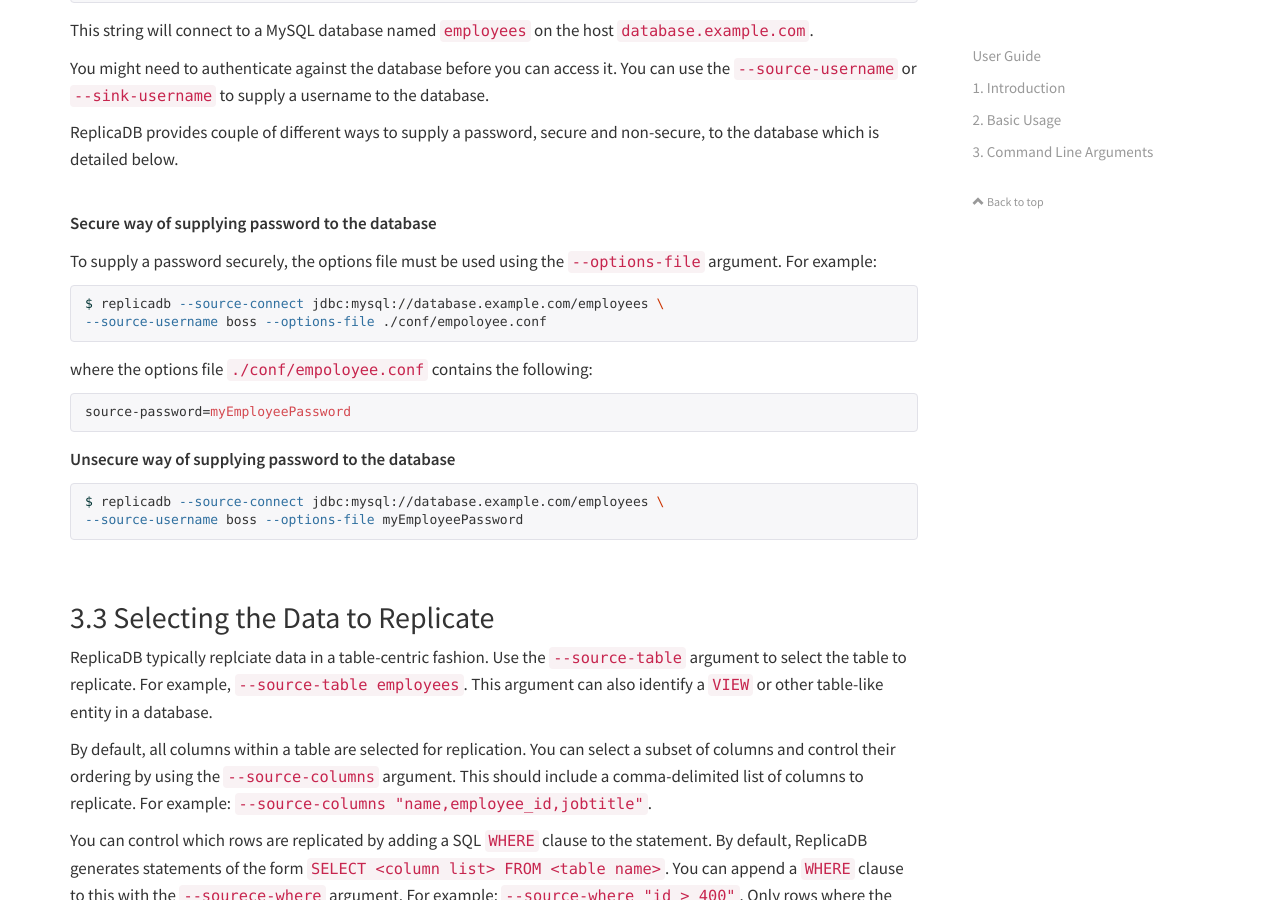
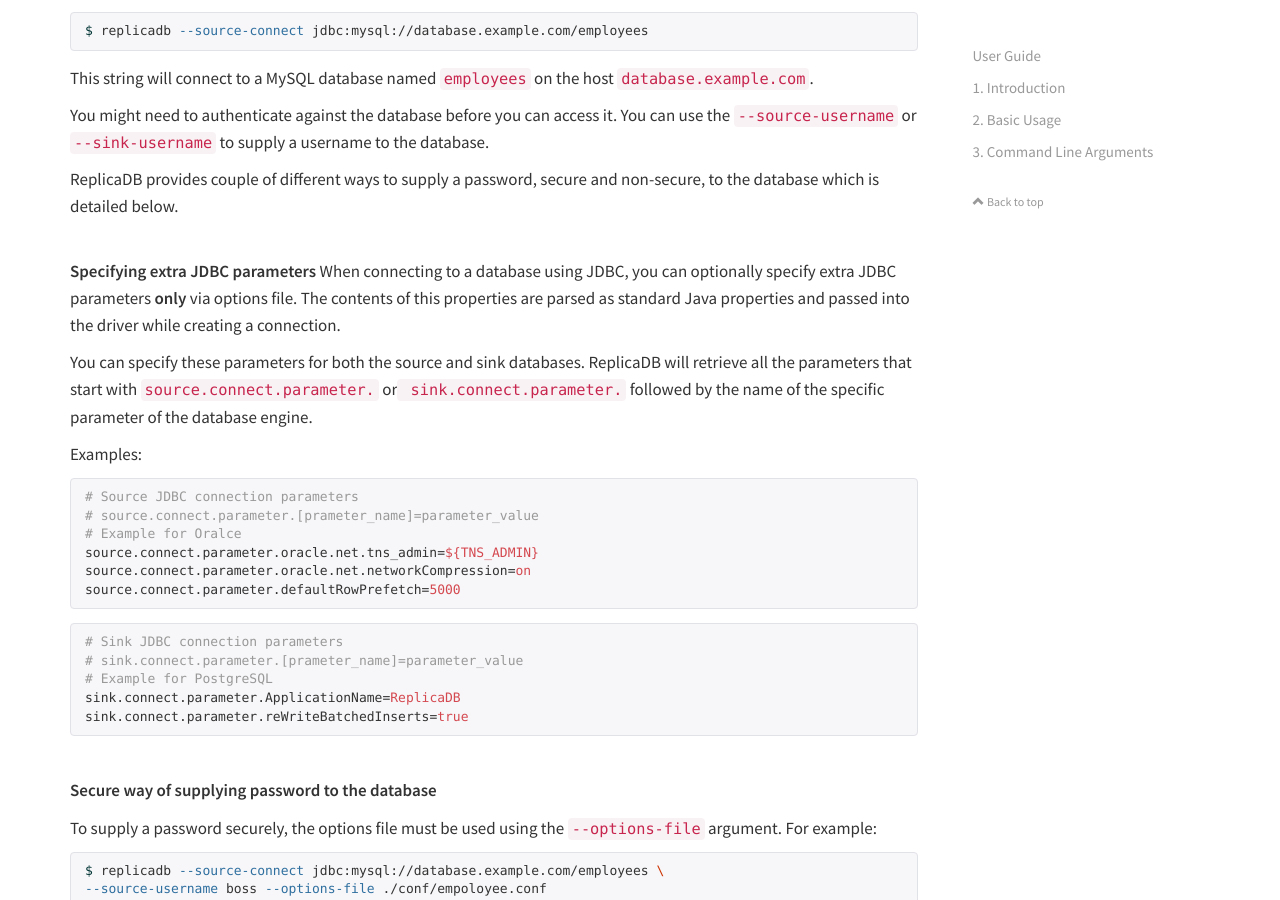
Before and after one commit to osalvador/ReplicaDB, a Jekyll site: the page built from docs/user-guide.md, in a window 1280 px wide and 900 px high, scrolled down 5035 px. Built offline with Jekyll 4.4.1, drawn with Linux system fonts in a browser that asks for light colours; nearby versions of some CDN libraries; comment, search, counter and statistics services are not loaded; our own code applies the rules of GitHub Pages for plain Markdown files.

Commit message:
Update user-guide.md

````diff
--- a/docs/user-guide.md
+++ b/docs/user-guide.md
@@ -62,7 +51,7 @@
     - Truncate the sink table with the `TRUNCATE TABLE` statement
     - Copy the data in parallel from the source table to the sink table.
 
-
+<br>
 - The `incremental` mode performs an incremental replication of the data from the source table to the sink table. In the `incremental` mode, the` INSERT or UPDATE` or `UPSERT` technique is used in the sink table. To do this and to allow the copy of the data in parallel, it is necessary to create a staging table in the sink database. ReplicaDB will perform the following actions in an `incremental` replication:
 
     - Automatically create the staging table in the sink database.
@@ -187,6 +176,32 @@
 ReplicaDB provides couple of different ways to supply a password, secure and non-secure, to the database which is detailed below.
 
 <br>
+**Specifying extra JDBC parameters**
+When connecting to a database using JDBC, you can optionally specify extra JDBC parameters **only** via options file. The contents of this properties are parsed as standard Java properties and passed into the driver while creating a connection.
+
+You can specify these parameters for both the source and sink databases. ReplicaDB will retrieve all the parameters that start with `source.connect.parameter.` or` sink.connect.parameter.` followed by the name of the specific parameter of the database engine.
+
+Examples:
+
+```properties
+# Source JDBC connection parameters
+# source.connect.parameter.[prameter_name]=parameter_value
+# Example for Oralce
+source.connect.parameter.oracle.net.tns_admin=${TNS_ADMIN}
+source.connect.parameter.oracle.net.networkCompression=on
+source.connect.parameter.defaultRowPrefetch=5000
+```
+
+```properties
+# Sink JDBC connection parameters
+# sink.connect.parameter.[prameter_name]=parameter_value
+# Example for PostgreSQL
+sink.connect.parameter.ApplicationName=ReplicaDB
+sink.connect.parameter.reWriteBatchedInserts=true
+```
+
+
+<br>
 **Secure way of supplying password to the database**
 
 To supply a password securely, the options file must be used using the `--options-file` argument. For example:
````
Also changed, not shown: other parts of docs/user-guide.md (+0 -11 lines).
